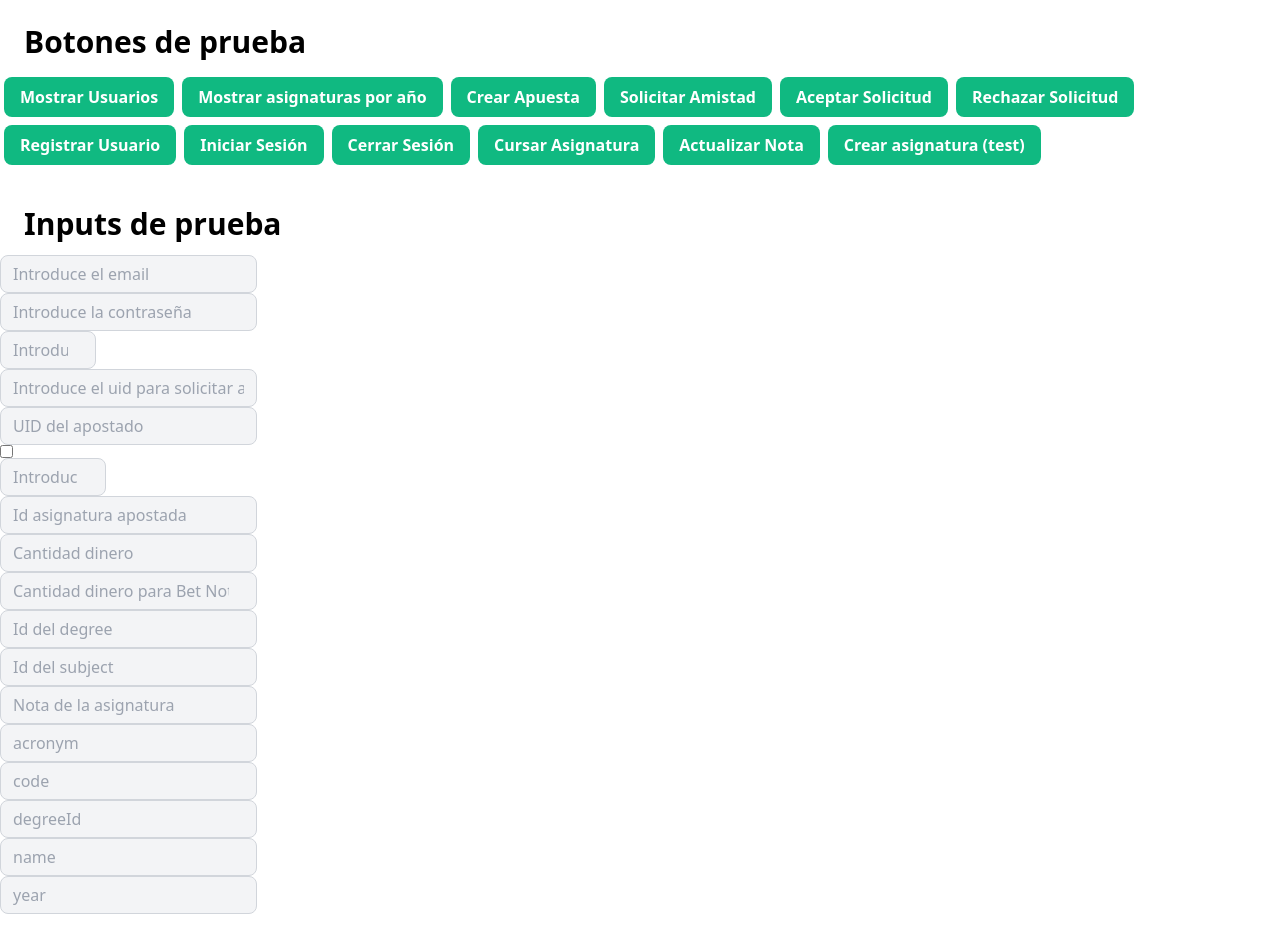
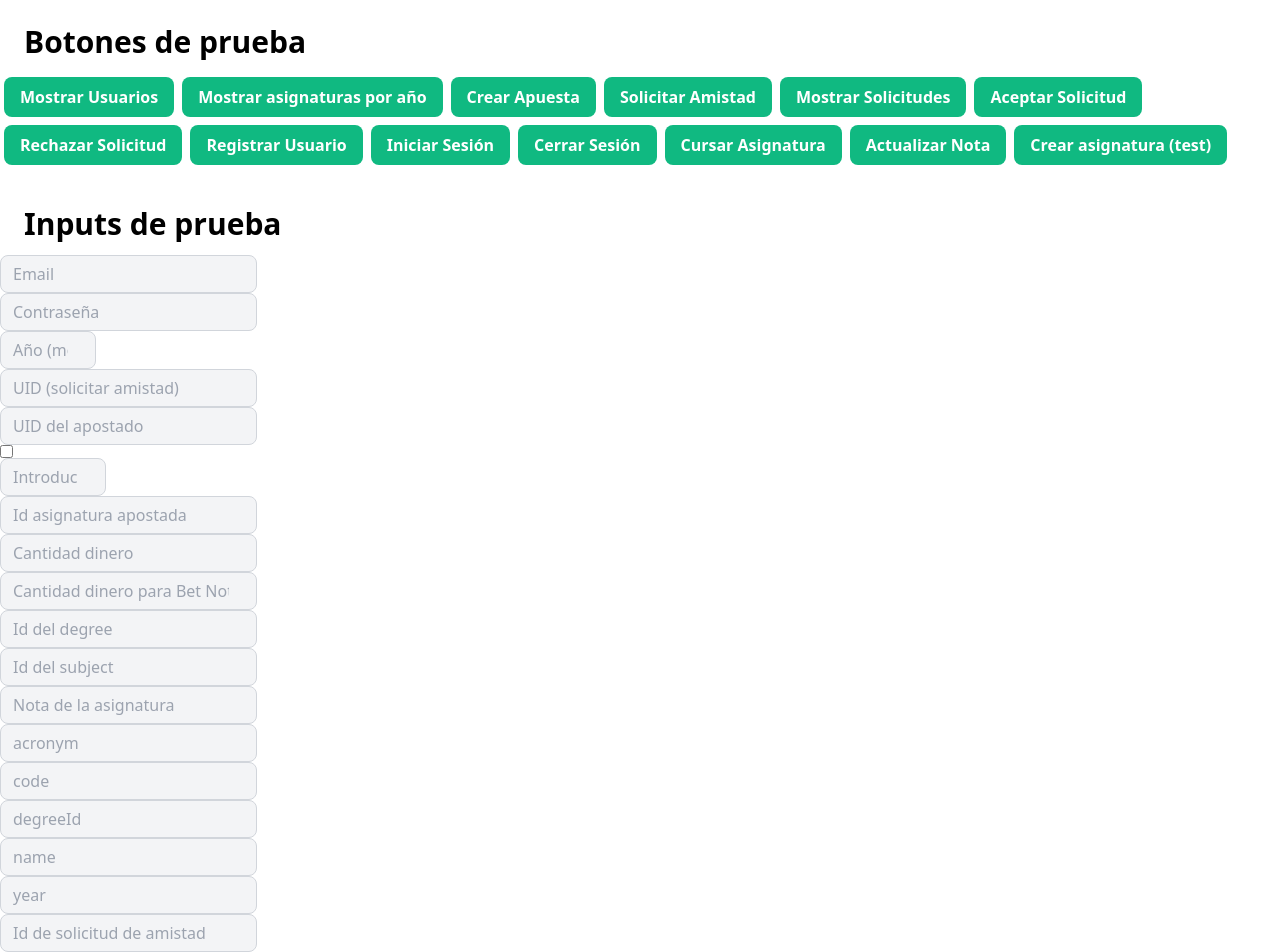
Before and after one commit to RobertoGonzalez-UCA/PinfBet, a React (Create React App) app: page / in a window 1280 px wide. Shown: the part 489-1441 px from the top of the page. Before the commit the page ends 1403 px from the top, so only its background shows below. Built offline with nearby package versions, Linux system fonts and the light colour scheme.

Commit message:
Ronda final de limpieza de código por hoy

```diff
--- a/src/App.js
+++ b/src/App.js
@@ -14,9 +14,9 @@ import Table from "./components/table";
 // import "firebase/auth";
 
 import {
-  createUser,
   getUsers,
   solicitarAmistad,
+  mostrarSolicitud,
   aceptarSolicitud,
   rechazarSolicitud,
   crearApuesta,
@@ -67,6 +67,7 @@ export default function App() {
       </Button>
       <Button onClick={crearApuesta}>Crear Apuesta</Button>
       <Button onClick={solicitarAmistad}>Solicitar Amistad</Button>
+      <Button onClick={mostrarSolicitud}>Mostrar Solicitudes</Button>
       <Button onClick={aceptarSolicitud}>Aceptar Solicitud</Button>
       <Button onClick={rechazarSolicitud}>Rechazar Solicitud</Button>
       <Button onClick={registrarUsuario}>Registrar Usuario</Button>
@@ -81,23 +82,19 @@ export default function App() {
       </h1>
 
       <form>
-        <Input id="email" type="email" placeholder="Introduce el email"></Input>
-        <Input
-          id="password"
-          type="password"
-          placeholder="Introduce la contraseña"
-        ></Input>
+        <Input id="email" type="email" placeholder="Email"></Input>
+        <Input id="password" type="password" placeholder="Contraseña"></Input>
         <Input
           id="year"
           type="number"
           min="1"
           max="4"
-          placeholder="Introduce el año"
+          placeholder="Año (mostrar asignaturas)"
         ></Input>
         <Input
           id="uidReceptor"
           type="text"
-          placeholder="Introduce el uid para solicitar amistad"
+          placeholder="UID (solicitar amistad)"
         ></Input>
         <Input
           id="uidApostado"
@@ -143,6 +140,11 @@ export default function App() {
         <Input id="degreeId" type="text" placeholder="degreeId"></Input>
         <Input id="name" type="text" placeholder="name"></Input>
         <Input id="year" type="number" placeholder="year"></Input>
+        <Input
+          id="docIf"
+          type="text"
+          placeholder="Id de solicitud de amistad"
+        ></Input>
       </form>
     </div>
   );
--- a/src/db.js
+++ b/src/db.js
@@ -25,7 +25,7 @@ export function createUser() {
     });
 }
 
-//FUNCION MOSTRAR USUARIOS (muestra todos) (opcion filtrar por asignatura / año)
+//FUNCION MOSTRAR USUARIOS (muestra todos) (opcion filtrar por asignatura / año?)
 export function getUsers() {
   firebase
     .firestore()
@@ -38,7 +38,7 @@ export function getUsers() {
     });
 }
 
-//PROBLEMA1: Obtener ID receptor (lo metemos desde la caja)
+//FUNCION SOLICITAR AMISTAD
 export function solicitarAmistad() {
   var emisor = firebase.auth().currentUser;
   var uidEmisor = emisor.uid;
@@ -51,31 +51,46 @@ export function solicitarAmistad() {
   });
 }
 
-//PROBLEMA1
-//PROBLEMA2: localizar la petición asociada a los 2 usuarios
-export function aceptarSolicitud() {
-  //ACEPTA TODAS LAS SOLICITUDES
-  //Obtenemos la petiicón asociada al remitente (no hace falta el receptor, claro)
-  var receptor = firebase.auth().currentUser;
+//FUNCION MOSTRAR SOLICITUDES DE AMISTAD
+export function mostrarSolicitud() {
   var uidReceptor = receptor.uid;
+
   firebase
     .firestore()
     .collection("friendships")
-    .where("uid_b", "==", uidReceptor) //Buscar documentacion update data
+    .where("uid_b", "==", uidReceptor)
+    .get()
+    .then(function (querySnapshot) {
+      querySnapshot.forEach(function (doc) {
+        console.log(doc.id, " => ", doc.data());
+      });
+    });
+}
+
+//FUNCION ACEPTAR SOLICITUD (MEDIANTE ID DE LA SOLICITUD)
+export function aceptarSolicitud() {
+  var receptor = firebase.auth().currentUser;
+  var uidReceptor = receptor.uid;
+  var docId = document.getElementById("docId").value;
+
+  firebase
+    .firestore()
+    .collection("friendships")
+    .where("uid_b", "==", uidReceptor)
     .get()
     .then(function (querySnapshot) {
       querySnapshot.forEach(function (doc) {
         firebase
           .firestore()
           .collection("friendships")
-          .doc(doc.id)
+          .doc(docId)
           .update({ status: "ACCEPTED" });
         console.log(doc.id, " => ", doc.data());
       });
     });
 }
 
-//PROBLEMA1 + PROBLEMA2
+//FUNCION RACHAZAR SOLICITUD (MEDIANTE ID DE LA SOLICITUD)
 export function rechazarSolicitud() {
   var receptor = firebase.auth().currentUser;
   var uidReceptor = receptor.uid;
@@ -89,15 +104,14 @@ export function rechazarSolicitud() {
         firebase
           .firestore()
           .collection("friendships")
-          .doc(doc.id)
+          .doc(docId)
           .update({ status: "REFUSED" });
         console.log(doc.id, " => ", doc.data());
       });
     });
 }
 
-//PROBLEMA3: Obtener por parámetro el degreeId
-//PROBLEMA4: Obtener los datos específicos del documento
+//FUNCION MOSTRAR ASIGNATURAS (TODAS) (NO USADA ACTUALMENTE)
 export function mostrarAsignaturas() {
   firebase
     .firestore()
@@ -116,24 +130,18 @@ export function mostrarAsignaturas() {
     });
 }
 
-//PROBLEMA3: Obtener por parámetro el degreeId
-//PROBLEMA4: Obtener los datos específicos del documento
+//FUNCION MOSTRAR ASIGNATURAS POR AÑO
 export function mostrarAsignaturasYear() {
-  //FUNCIONA (depurar para hacer mas legible)
-
-  var year = document.getElementById("year").value; //Obtenemos un string que posteriormente convertimos en int
-
-  console.log("entré");
-  var year2 = parseInt(year, 10); //No tocar el 10, es necesario
+  var string = document.getElementById("year").value; //Obtenemos un string que posteriormente convertimos en int
+  var year = parseInt(string, 10); //No tocar el 10, es necesario para base decimal
 
   firebase
     .firestore()
     .collection("subjects")
-    .where("year", "==", year2)
+    .where("year", "==", year)
     .get()
     .then(function (querySnapshot) {
       querySnapshot.forEach(function (doc) {
-        // doc.data() is never undefined for query doc snapshots
         console.log(doc.id, " => ", doc.data());
       });
     })
@@ -142,8 +150,7 @@ export function mostrarAsignaturasYear() {
     });
 }
 
-//PROBLEMA5: Vamos a ver que carajo hacemos con esto
-//Necesitamos UID del apostador, apostado, id de la asignatura, tipo de apuesta, cantidad de dinero
+//FUNCION CREAR APUESTA (EN CONSTRUCCION)
 export function crearApuesta() {
   var uidApostante = firebase.auth().currentUser.uid;
   var uidApostado = document.getElementById("uidApostado").value;
@@ -153,6 +160,7 @@ export function crearApuesta() {
   var cantidadDinero = document.getElementById("cantidadDinero").value;
   var cantidadDineroNota = document.getElementById("cantidadDineroNota").value;
   var idBetContext = 777;
+  var subject = firebase.firestore().collection("subjects");
 
   if (sonAmigos(uidApostante, uidApostado)) {
     firebase
@@ -161,10 +169,10 @@ export function crearApuesta() {
       .add({
         uid: uidApostante,
         subjects: {
-          acronym: "Asignatura",
-          code: 686,
-          degreeId: idAsignatura,
-          name: "Asignatura nombre completo",
+          acronym: "",
+          code: idAsignatura,
+          degreeId: "02104342", //Provisionalmente, pues por ahora solo tenemos asignaturas de GII
+          name: "",
           year: 666
         }
       })
@@ -434,7 +442,6 @@ function actualizarBets2(document1, document2) {
 }
 
 export function createSubject() {
-
   var acronym = document.getElementById("acronym").value;
   var code = document.getElementById("code").value;
   var degreeId = document.getElementById("degreeId").value;
```
